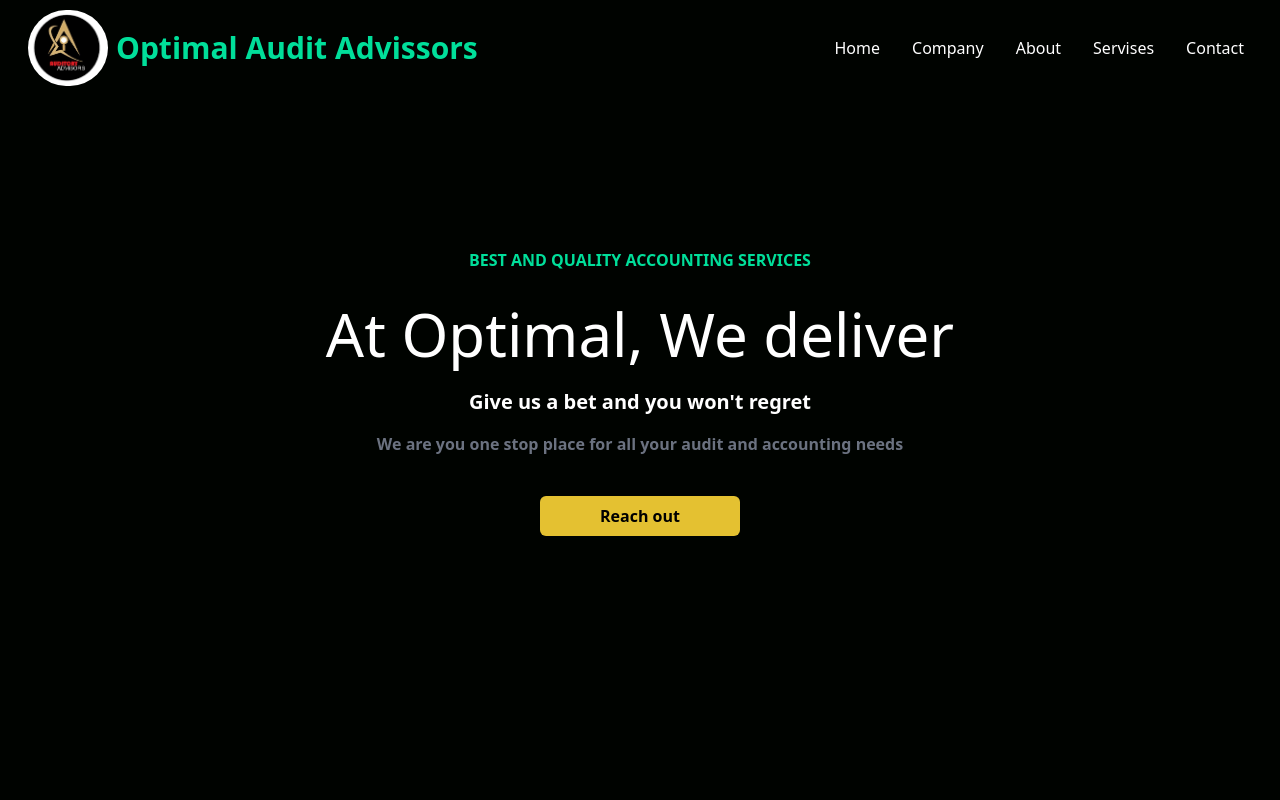
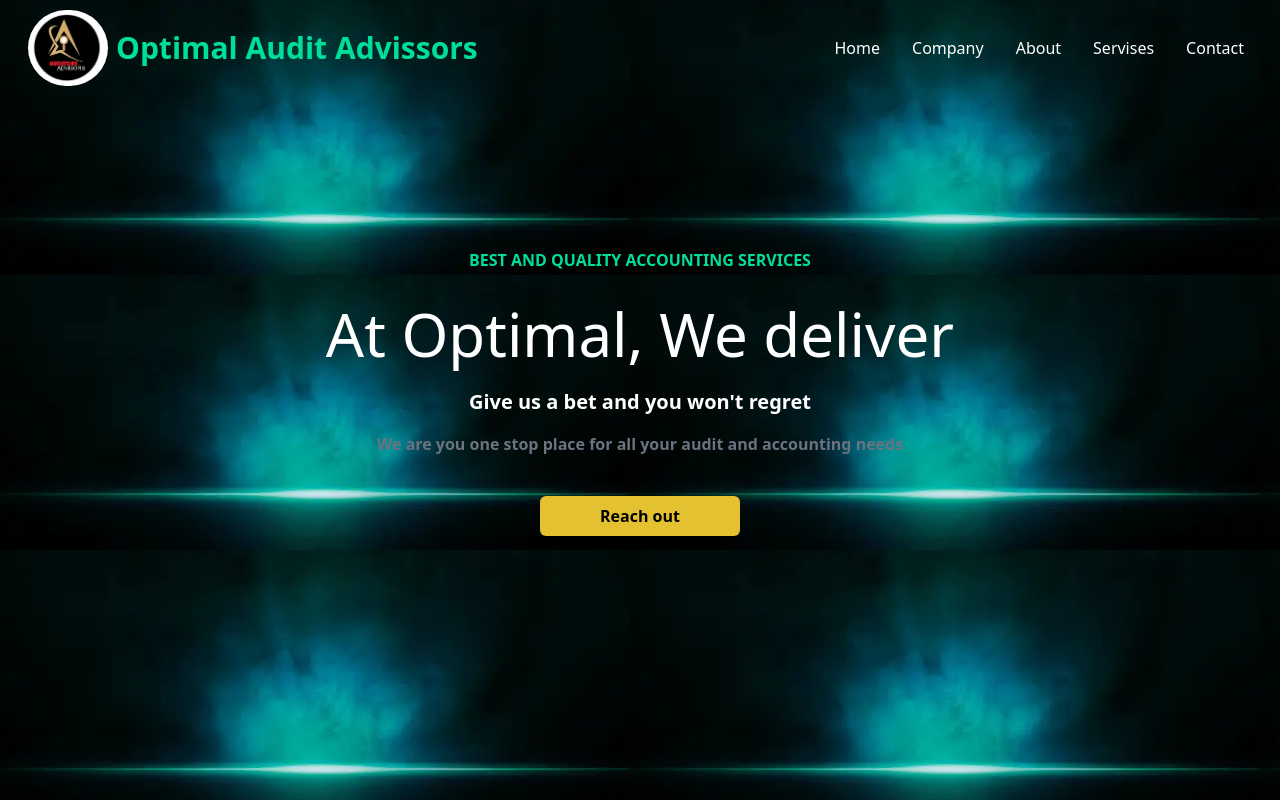
Before and after one commit to Manenomyk/Optimal-Audit-Advisors, a React (Create React App) app: page / in a window 1280 px wide. Shown: the top 800 px of the page. Built offline with nearby package versions, Linux system fonts and the light colour scheme.

Commit message:
Load page background

```diff
--- /dev/null
+++ b/src/Components/Load.css
@@ -0,0 +1,3 @@
+.load{
+    background-image: url('../Assets/darkbg.webp');
+}
--- a/src/Components/Loadpage.js
+++ b/src/Components/Loadpage.js
@@ -1,8 +1,9 @@
 import React from 'react';
+import './Load.css';
 
 function Loadpage() {
   return (
-    <div className='text-white'>
+    <div className='load text-white'>
         <div className='max-w-[800px] mt-[-96px] w-full h-screen mx-auto text-center flex flex-col justify-center'>
             <p className='text-[#00df9a] uppercase font-bold p-2'>Best and Quality accounting services</p>
             <h1 className='md:text-6xl sm:text-5xl text-4xl md:py-6'>At Optimal, We deliver</h1>
```
Also changed, not shown: src/Assets/darkbg.webp (added).
